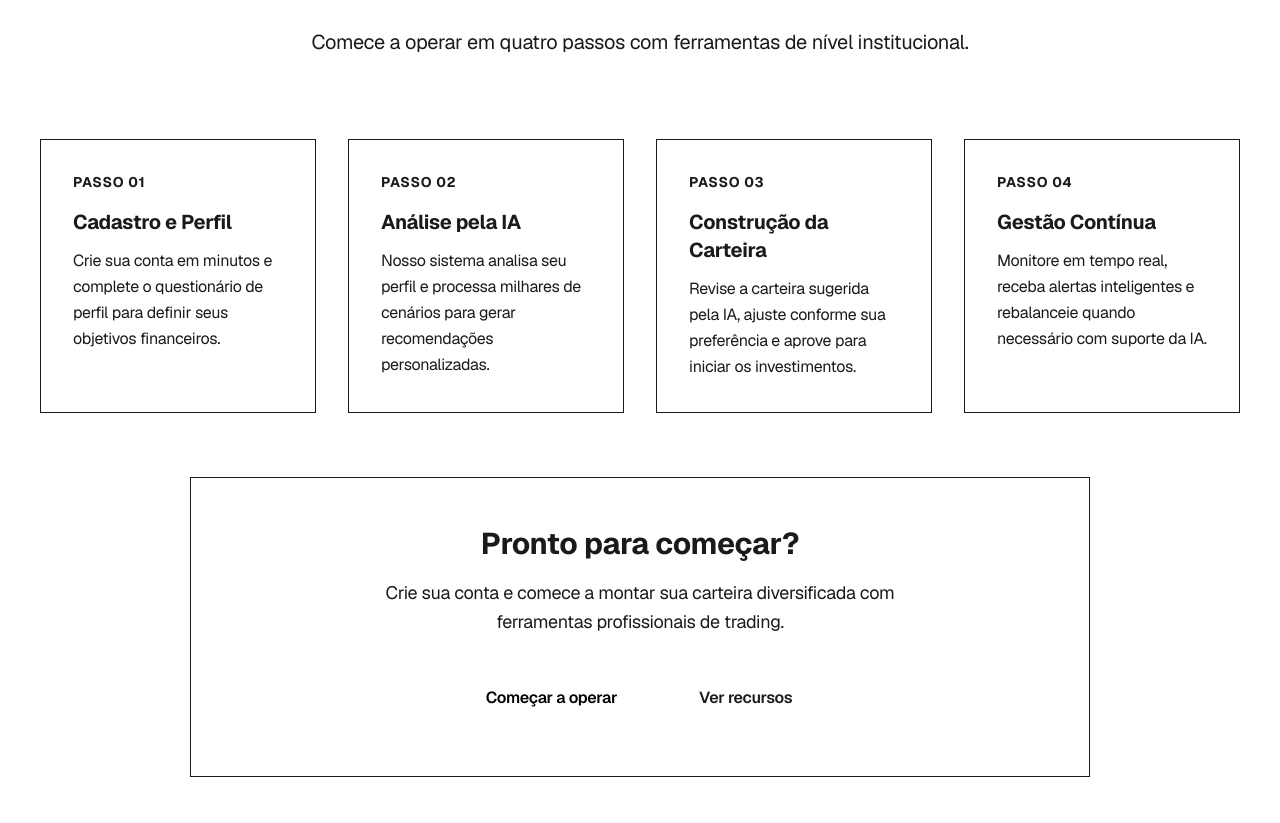
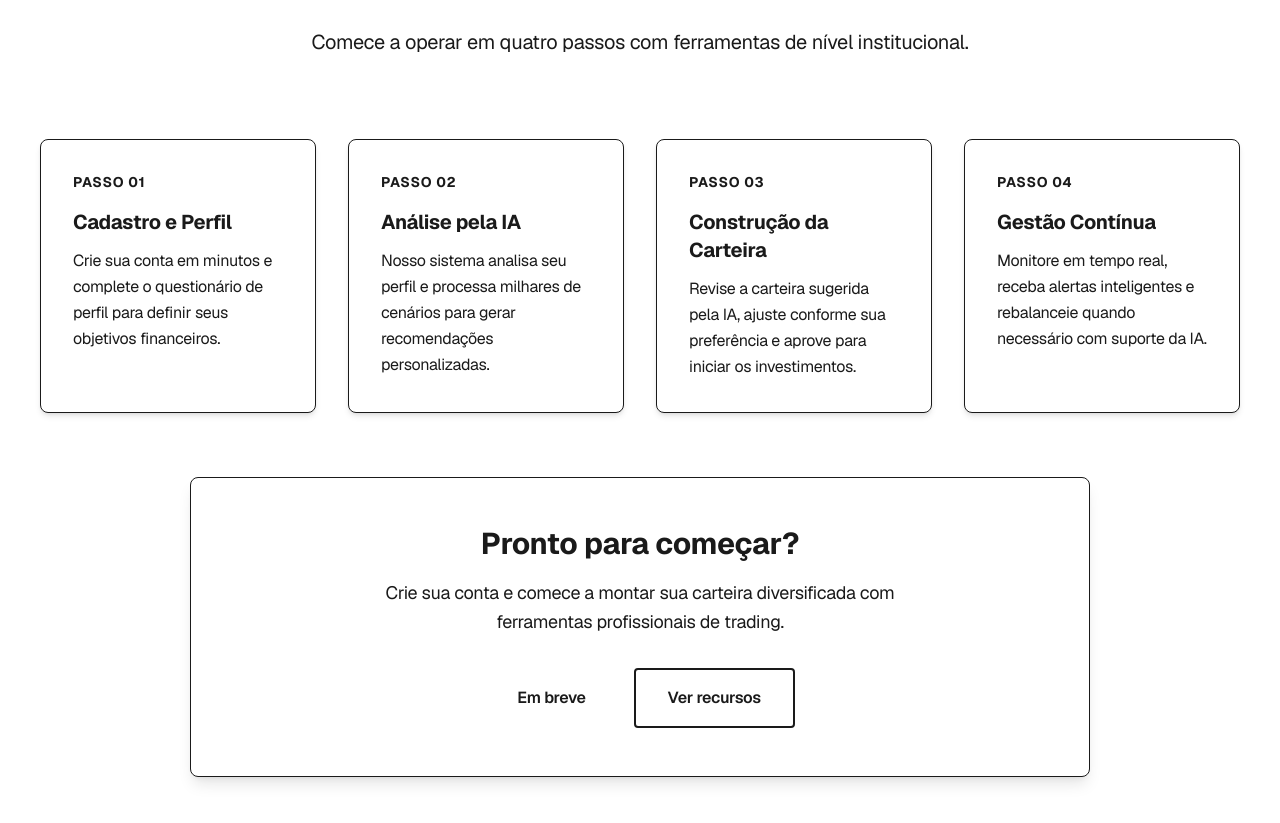
Before and after one commit to kaiqueyamamoto/wolfstoke-com, a Next.js app: page / in a window 1280 px wide. Shown: the part 3460-4283 px from the top of the page. Built offline with nearby package versions, Linux system fonts and the light colour scheme.

Commit message:
fix(ui): StepsSection botão 'Começar a operar' como Em breve
v0.1.6

Co-authored-by: Cursor <cursoragent@cursor.com>

```diff
--- a/app/components/home/StepsSection.tsx
+++ b/app/components/home/StepsSection.tsx
@@ -20,8 +20,7 @@ export default function StepsSection() {
           {steps.map((step, index) => (
             <div
               key={step.title}
-              className="border border-[--color-border-subtle] p-8
-                       hover:border-white transition-colors duration-200"
+              className="bg-white border border-[--color-border-subtle] p-8 rounded-lg shadow-md hover:shadow-xl transition-all duration-200"
             >
               {/* Step Number */}
               <div className="text-sm font-bold text-[--color-muted] mb-4 uppercase tracking-wider">
@@ -42,7 +41,7 @@ export default function StepsSection() {
         </div>
 
         {/* Bottom CTA Card */}
-        <div className="border border-[--color-border-subtle] p-12 text-center max-w-[900px] mx-auto">
+        <div className="bg-white border border-[--color-border-subtle] p-12 text-center max-w-[900px] mx-auto rounded-lg shadow-lg">
           <h3 className="text-3xl font-bold text-[--color-foreground] mb-4">
             Pronto para começar?
           </h3>
@@ -50,17 +49,16 @@ export default function StepsSection() {
             Crie sua conta e comece a montar sua carteira diversificada com ferramentas profissionais de trading.
           </p>
           <div className="flex flex-col sm:flex-row items-center justify-center gap-4">
-            <Link
-              href="/dashboard"
-              className="w-full sm:w-auto px-8 py-4 bg-white text-black text-base font-semibold
-                       hover:bg-gray-200 transition-all duration-200"
+            <span
+              className="w-full sm:w-auto px-8 py-4 bg-[--color-muted]/20 text-[--color-muted] text-base font-semibold rounded
+                       cursor-not-allowed inline-block text-center"
             >
-              Começar a operar
-            </Link>
+              Em breve
+            </span>
             <Link
               href="#features"
-              className="w-full sm:w-auto px-8 py-4 border-2 border-white text-[--color-foreground] text-base font-semibold
-                       hover:bg-white hover:text-black transition-all duration-200"
+              className="w-full sm:w-auto px-8 py-4 border-2 border-[--color-foreground] text-[--color-foreground] text-base font-semibold rounded
+                       hover:bg-[--color-foreground] hover:text-white transition-all duration-200"
             >
               Ver recursos
             </Link>
--- a/package.json
+++ b/package.json
@@ -1,6 +1,6 @@
 {
   "name": "wolfstoke-site",
-  "version": "0.1.5",
+  "version": "0.1.6",
   "private": true,
   "scripts": {
     "dev": "next dev",
```
Also changed, not shown: 1 other file (tests, documents, lock files or other folders).
